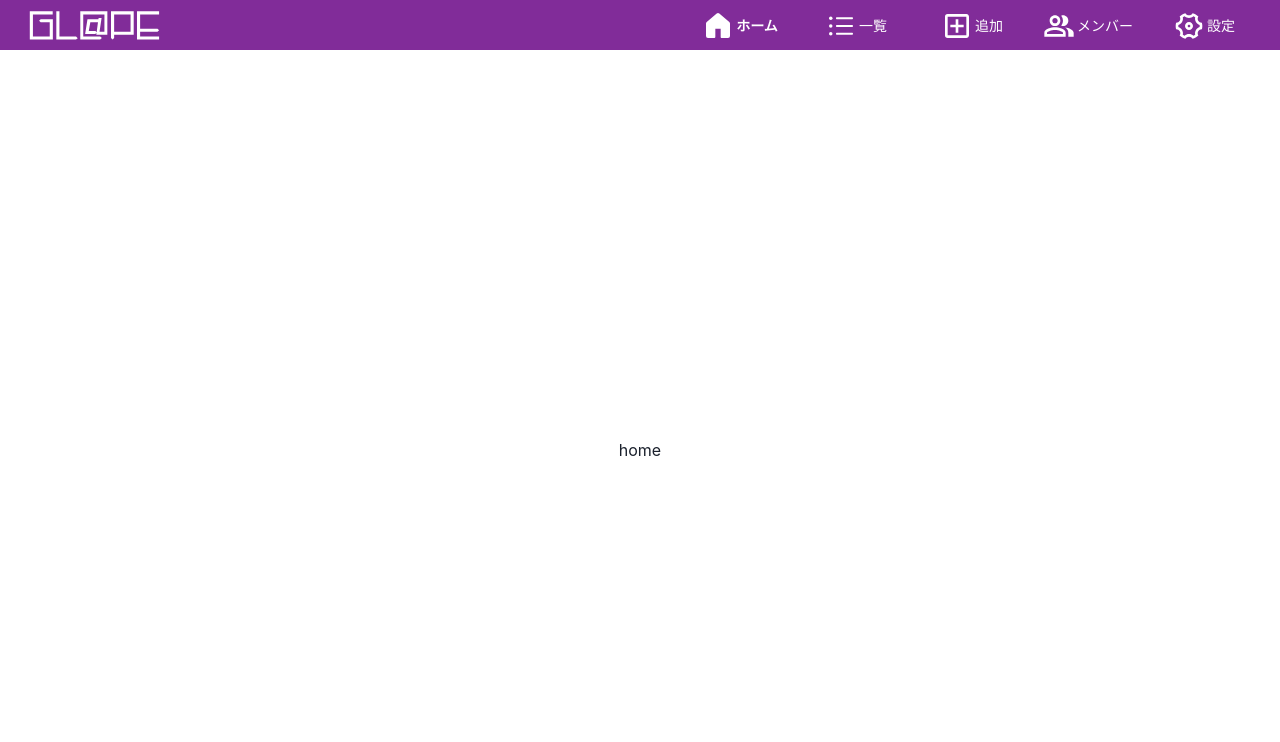
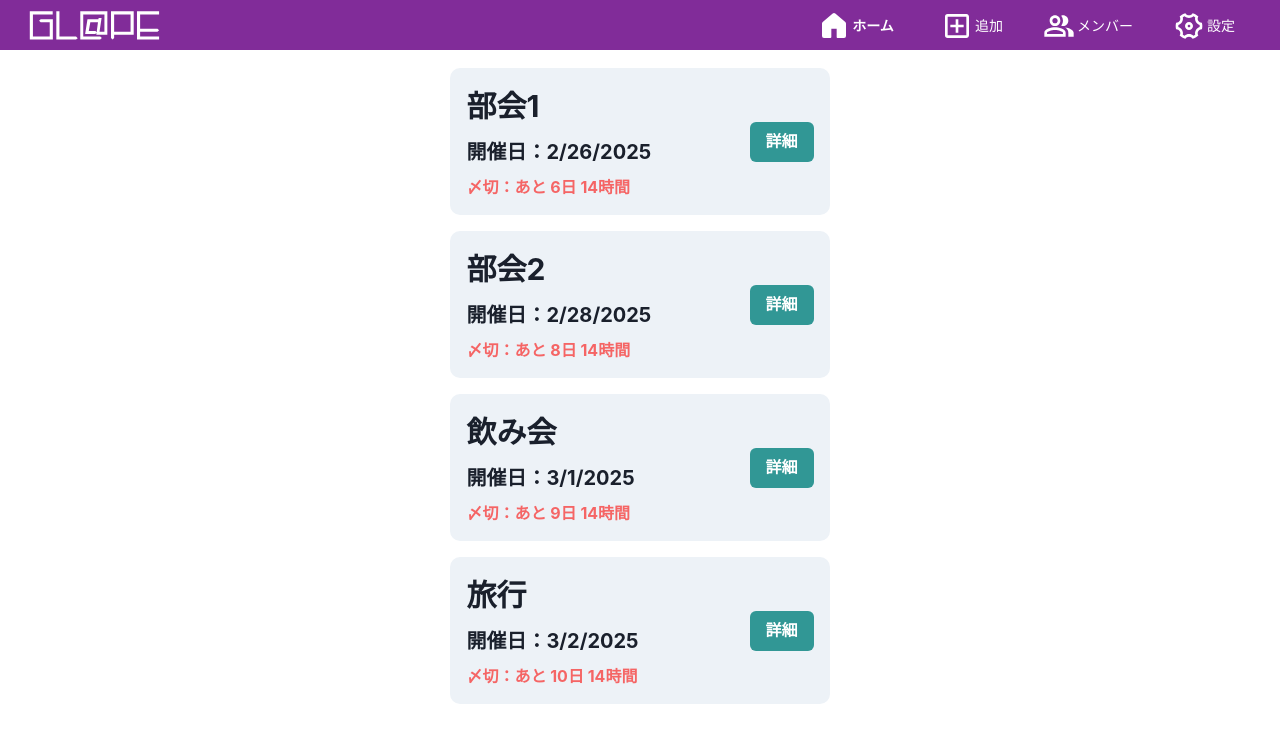
Before and after one commit to club-gleap/glape, a Next.js app: page /home in a window 1280 px wide. Shown: the top 742 px of the page. Built offline with nearby package versions, Linux system fonts and the light colour scheme.

Commit message:
update: UI, ルーティング等の軽微な修正

```diff
--- a/app/components/footer.tsx
+++ b/app/components/footer.tsx
@@ -23,13 +23,7 @@ const items = [
     label: "ホーム",
   },
   {
-    href: "/events",
-    filledIcon: IoIosListBox,
-    outlineIcon: IoIosList,
-    label: "一覧",
-  },
-  {
-    href: "/events/add",
+    href: "/home/add",
     filledIcon: MdAddBox,
     outlineIcon: MdOutlineAddBox,
     label: "追加",
@@ -66,7 +60,7 @@ export default function Footer() {
       <HStack
         h="100%"
         w="100%"
-        justifyContent="space-evenly"
+        justifyContent="space-around"
         alignItems="flex-start"
         pt="2"
         fontSize="xs"
--- a/app/components/header.tsx
+++ b/app/components/header.tsx
@@ -23,13 +23,7 @@ const items = [
     label: "ホーム",
   },
   {
-    href: "/events",
-    filledIcon: IoIosListBox,
-    outlineIcon: IoIosList,
-    label: "一覧",
-  },
-  {
-    href: "/events/add",
+    href: "/home/add",
     filledIcon: MdAddBox,
     outlineIcon: MdOutlineAddBox,
     label: "追加",
--- a/app/home/page.tsx
+++ b/app/home/page.tsx
@@ -1,15 +1,75 @@
 "use client";
 
-import { Box, Stack, Center } from "@chakra-ui/react";
+import { Box, Button, VStack, HStack, Text } from "@chakra-ui/react";
+import Link from "next/link";
+
+interface Item {
+  name: string;
+  startTime: Date;
+  finishTime: Date | null;
+}
+
+const items: Item[] = [
+  {
+    name: "部会1",
+    startTime: new Date("2025-02-26T00:00:00Z"),
+    finishTime: null,
+  },
+  {
+    name: "部会2",
+    startTime: new Date("2025-02-28T00:00:00Z"),
+    finishTime: null,
+  },
+  {
+    name: "飲み会",
+    startTime: new Date("2025-03-01T00:00:00Z"),
+    finishTime: null,
+  },
+  {
+    name: "旅行",
+    startTime: new Date("2025-03-02T00:00:00Z"),
+    finishTime: new Date("2025-03-03T12:00:00Z"),
+  },
+];
+
+function timeLeft(targetDate: Date): string {
+  const now = new Date();
+  const diff = targetDate.getTime() - now.getTime();
+
+  const days = Math.floor(diff / (1000 * 60 * 60 * 24));
+  const hours = Math.floor((diff % (1000 * 60 * 60 * 24)) / (1000 * 60 * 60));
+
+  return `あと ${days}日 ${hours}時間`;
+}
 
 export default function Page() {
   return (
-    <Box h="100vh" w="100vw" bg="white">
-      <Stack h="100%" w="100%" direction={["column", "row"]} gap={"0"}>
-        <Center h="100%" w="100%">
-          home
-        </Center>
-      </Stack>
+    <Box h="100%" w="100%" bg="white" pt="10px">
+      <VStack h="100%" w="100%" gap={"4"} p="2">
+        {items.map((item, index) => (
+          <VStack
+            key={index}
+            p="4"
+            w={{ base: "100%", lg: "30%" }}
+            bg="gray.100"
+            color="gray.800"
+            rounded="10px"
+            fontWeight="bold"
+            gap="2"
+          >
+            <HStack w="100%" justifyContent="space-between">
+              <VStack align="start">
+                <Text fontSize="3xl">{item.name}</Text>
+                <Text fontSize="xl">開催日：{item.startTime.toLocaleDateString()}</Text>
+                <Text color="red.400">〆切：{timeLeft(item.startTime)}</Text>
+              </VStack>
+              <Button as={Link} size="md" href="/event/1" colorScheme="teal">
+                詳細
+              </Button>
+            </HStack>
+          </VStack>
+        ))}
+      </VStack>
     </Box>
   );
 }
```
Also changed, not shown: app/event/[eventId]/page.tsx (+21 -13 lines), app/login/page.tsx (+5 -5 lines), app/members/page.tsx (renamed from app/member-list/page.tsx, +5 -4 lines), app/settings/page.tsx (+36 -5 lines).
